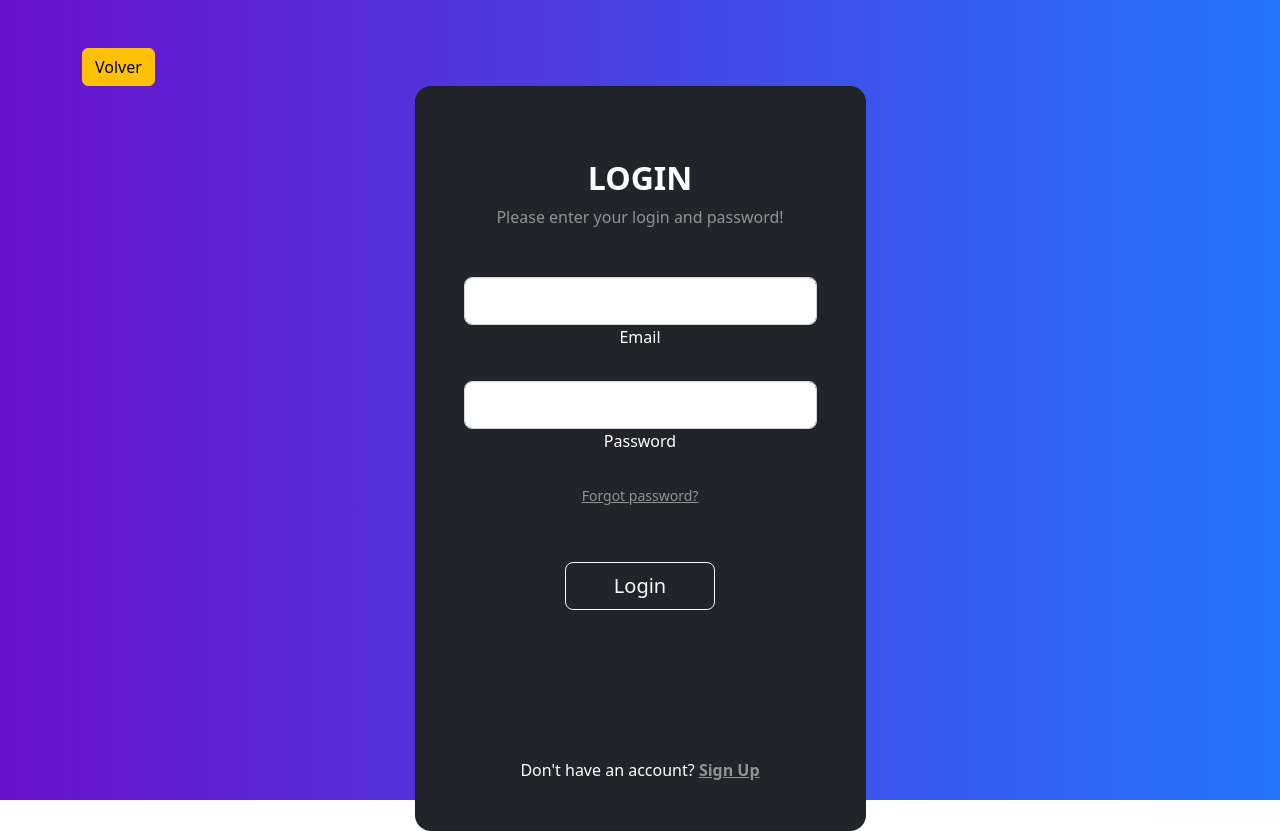
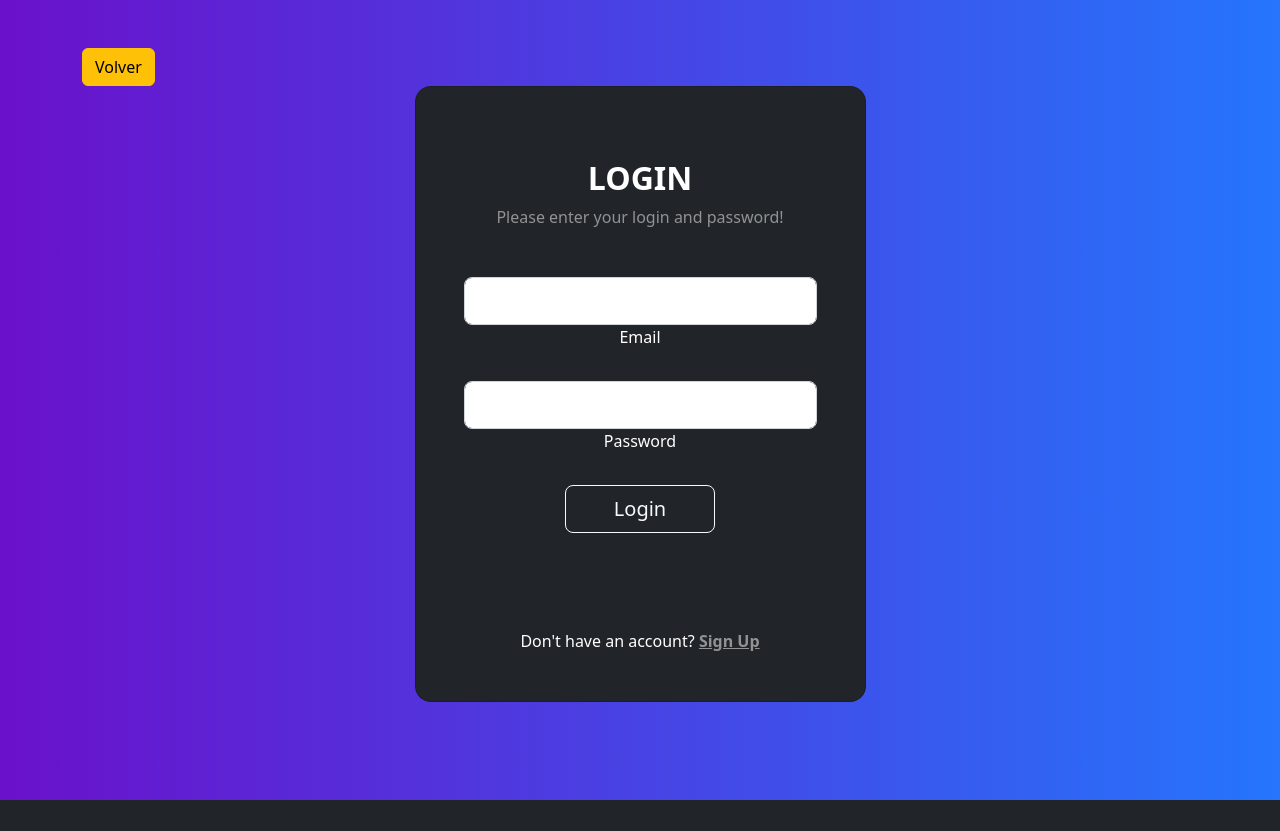
Before and after one commit to JFVela/Trabajo_Card, a PHP site: page /login.php in a window 1280 px wide. After the commit the page ends 800 px from the top, so only its background shows below. Run offline with PHP 8.4, Linux system fonts and the light colour scheme.

Commit message:
Update login.php

```diff
--- a/login.php
+++ b/login.php
@@ -12,14 +12,13 @@ if (isset($_SESSION['error_message'])) {
 <head>
     <meta charset="utf-8">
     <meta name="viewport" content="width=device-width, initial-scale=1">
-    <title>Bootstrap demo</title>
+    <title>INICIAR SECCION</title>
     <link href="https://cdn.jsdelivr.net/npm/bootstrap@5.2.3/dist/css/bootstrap.min.css" rel="stylesheet" integrity="sha384-rbsA2VBKQhggwzxH7pPCaAqO46MgnOM80zW1RWuH61DGLwZJEdK2Kadq2F9CUG65" crossorigin="anonymous">
     <link rel="stylesheet" href="assets/css/login.css">
 </head>
 
-<body>
-
-    <section class="vh-100 gradient-custom">
+<body class="vh-100 gradient-custom">
+    <section>
         <div class="container py-5 h-100">
             <div class="row d-flex justify-content-center align-items-center h-100">
                 <!--BOTONES-->
@@ -44,17 +43,7 @@ if (isset($_SESSION['error_message'])) {
                                         <input name="password" id="typePasswordX" class="form-control form-control-lg" />
                                         <label class="form-label" for="typePasswordX">Password</label>
                                     </div>
-
-                                    <p class="small mb-5 pb-lg-2"><a class="text-white-50" href="#!">Forgot password?</a></p>
-
                                     <button class="btn btn-outline-light btn-lg px-5" type="submit">Login</button>
-
-                                    <div class="d-flex justify-content-center text-center mt-4 pt-1">
-                                        <a href="#!" class="text-white"><i class="fab fa-facebook-f fa-lg"></i></a>
-                                        <a href="#!" class="text-white"><i class="fab fa-twitter fa-lg mx-4 px-2"></i></a>
-                                        <a href="#!" class="text-white"><i class="fab fa-google fa-lg"></i></a>
-                                    </div>
-
                                 </div>
                             </form>
                             <div>
```
